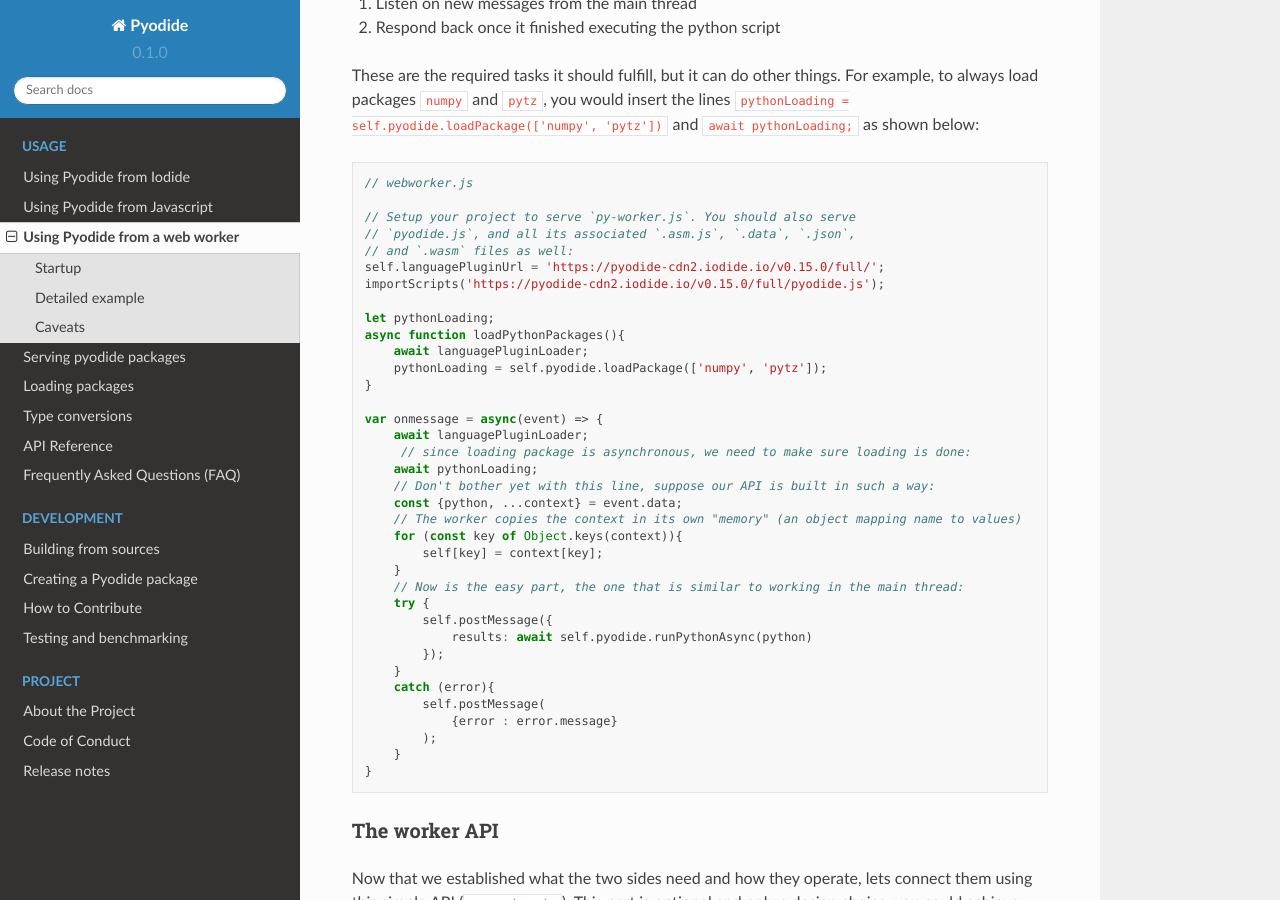
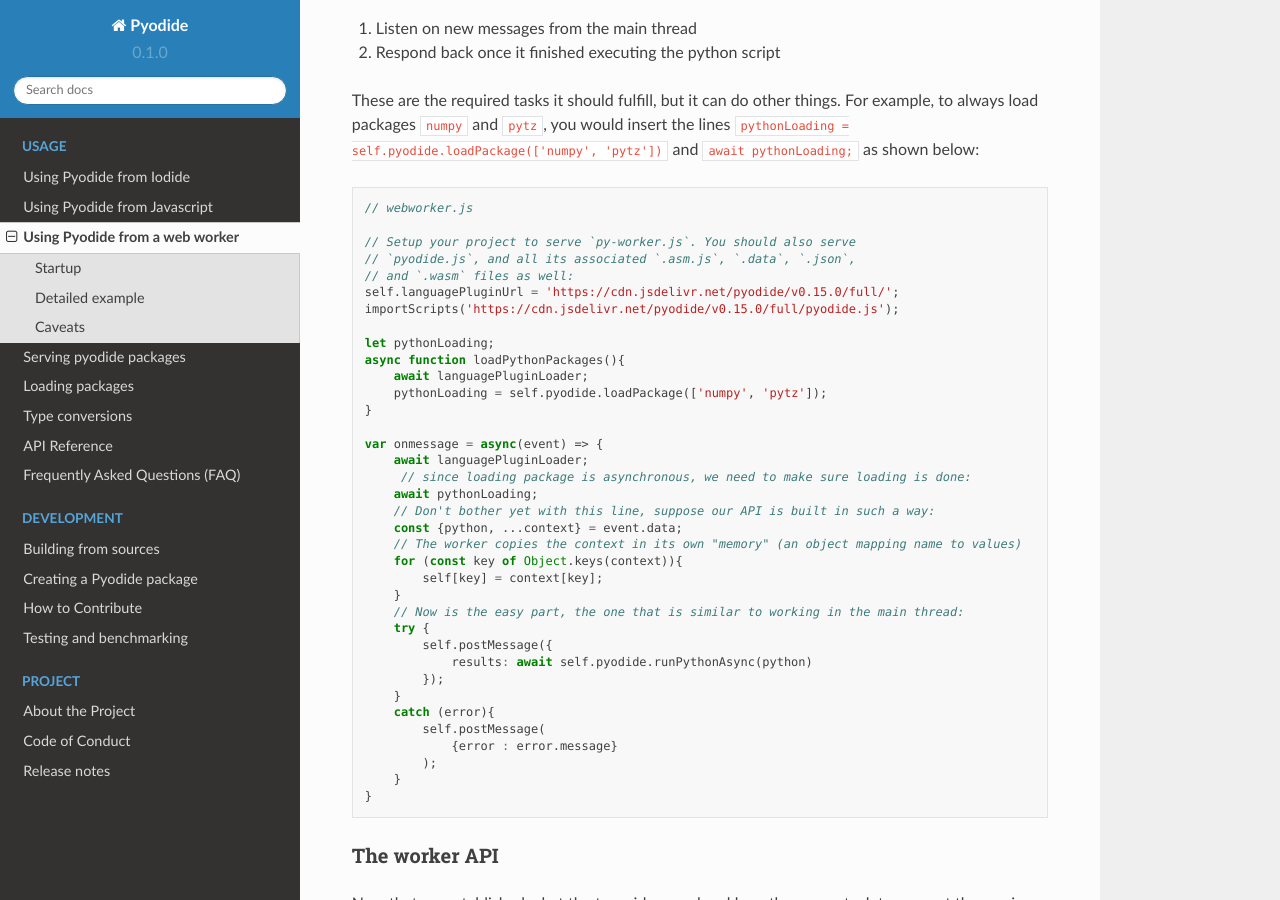
Before and after one commit to pyodide/pyodide, a Sphinx documentation site: the page built from docs/using_pyodide_from_webworker.md, in a window 1280 px wide and 900 px high, scrolled down 2071 px. Built offline with Sphinx 7.4.7 and the Read the Docs theme 2.0.0, drawn with Linux system fonts in a browser that asks for light colours; the version number is read from the project's files by our own code; some of the changed lines change nothing that is shown; some of the changed text lies outside the part shown.

Commit message:
Apply suggestions from code review

```diff
--- a/docs/using_pyodide_from_webworker.md
+++ b/docs/using_pyodide_from_webworker.md
@@ -11,7 +11,7 @@
 files as well, though this is not strictly required if `pyodide.js` is pointing
 to a site serving current versions of these files.
 The simplest way to serve the required files is to use a CDN,
-such as [pyodide-cdn2.iodide.io][cdn pyodide]. This is the solution
+such as `https://cdn.jsdelivr.net/pyodide`. This is the solution
 presented here.
 
 Update the `webworker.js` sample so that it has as valid URL for `pyodide.js`, and sets
@@ -24,7 +24,6 @@
 Communication from the worker to the main thread is done via the `Worker.postMessage()`
 method (and vice versa).
 
-[cdn pyodide]: https://pyodide-cdn2.iodide.io/v0.15.0/full/
 [worker onmessage]: https://developer.mozilla.org/en-US/docs/Web/API/Web_Workers_API/Using_web_workers#Sending_messages_to_and_from_a_dedicated_worker
 [worker onerror]: https://developer.mozilla.org/en-US/docs/Web/API/Web_Workers_API/Using_web_workers#Handling_errors
 
@@ -106,8 +105,8 @@
 // Setup your project to serve `py-worker.js`. You should also serve
 // `pyodide.js`, and all its associated `.asm.js`, `.data`, `.json`,
 // and `.wasm` files as well:
-self.languagePluginUrl = 'https://pyodide-cdn2.iodide.io/v0.15.0/full/';
-importScripts('https://pyodide-cdn2.iodide.io/v0.15.0/full/pyodide.js');
+self.languagePluginUrl = 'https://cdn.jsdelivr.net/pyodide/v0.15.0/full/';
+importScripts('https://cdn.jsdelivr.net/pyodide/v0.15.0/full/pyodide.js');
 
 let pythonLoading;
 async function loadPythonPackages(){
```
